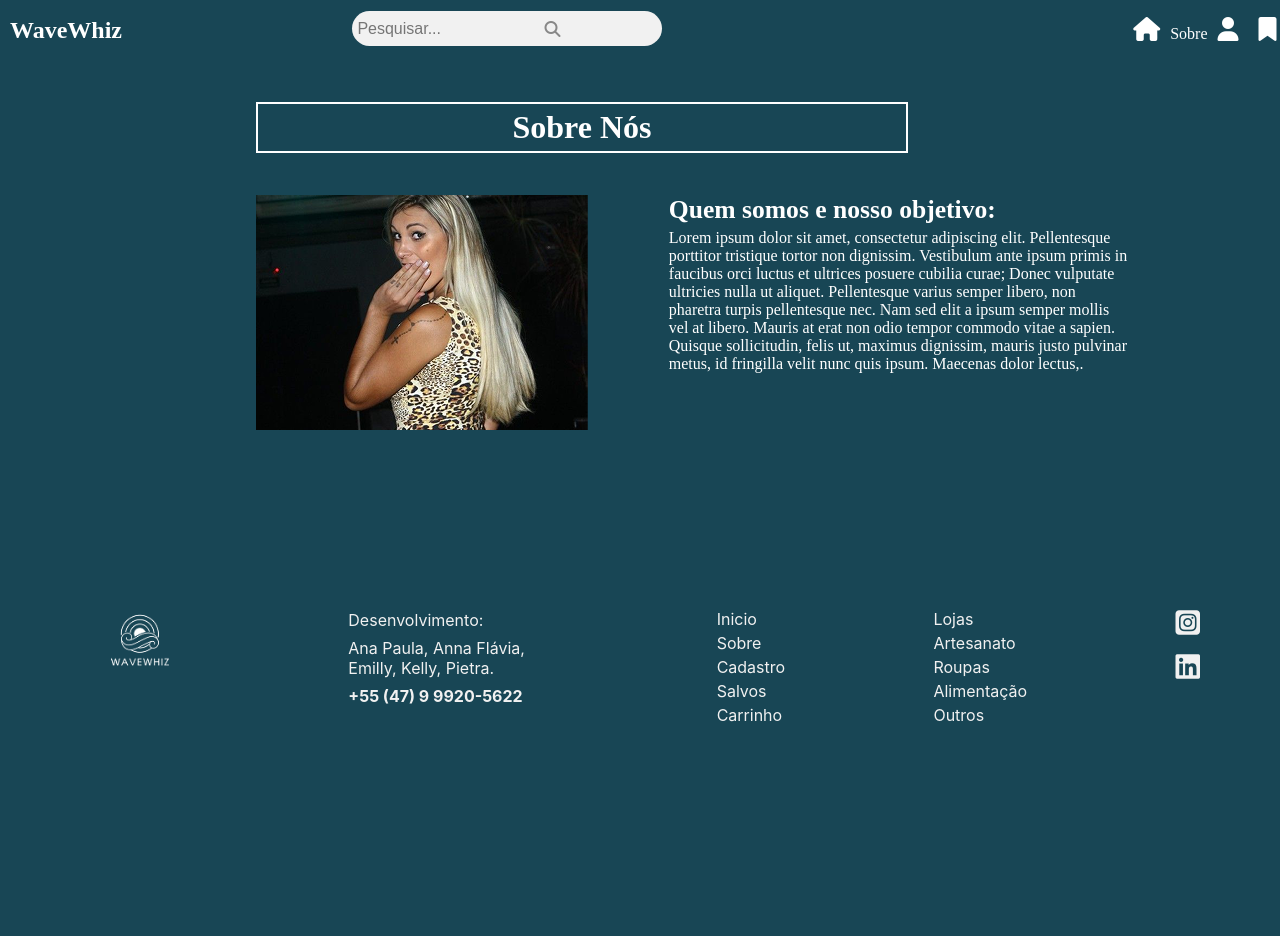
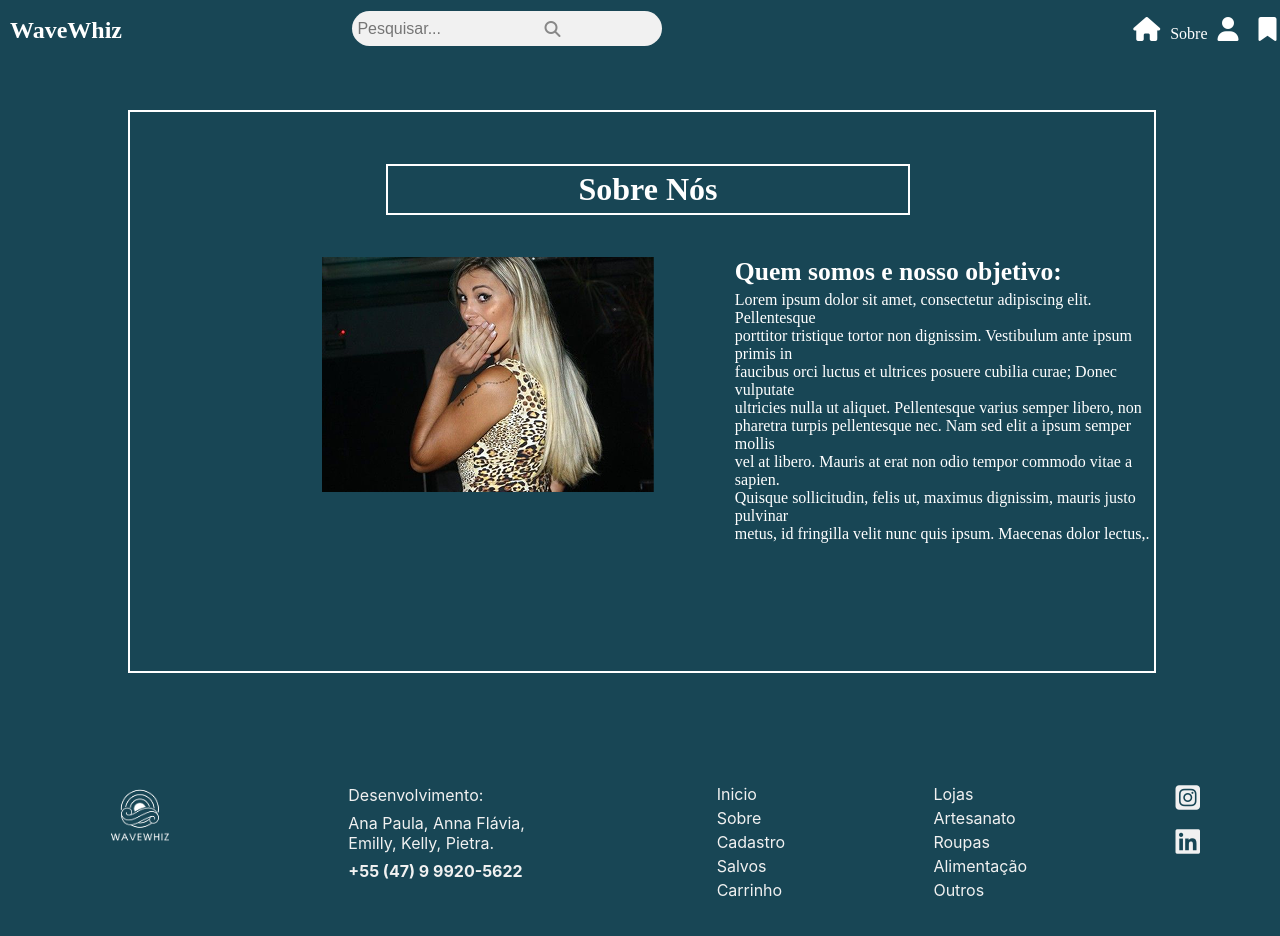
Before and after one commit to hackathon-capri/wavewhiz, a Vue app in the folder projeto/: page /sobre-nos in a window 1280 px wide. Shown: the top 936 px of the page. Before the commit the page ends 800 px from the top, so only its background shows below. Built offline with nearby package versions, Linux system fonts and the light colour scheme.

Commit message:
Alterações no Sobre Nós #8

```diff
--- a/projeto/src/views/SobreNosView.vue
+++ b/projeto/src/views/SobreNosView.vue
@@ -22,6 +22,11 @@
   </main>
 </template>
 <style scoped>
+main{
+  border: 2px solid white;
+  width: 80%;
+  margin: 5vw 0 5vw 10vw;
+}
 h1{
   margin: 4vw 18vw 2vw 20vw;
   text-align: center;
@@ -37,7 +42,7 @@ h1{
  margin: 1vw 0 10vw 0;
 }
 .esquerda{
-  margin: 0 0 0 20vw;
+  margin: 0 0 0 15vw;
 }
 .direita{
   margin: 0 0 0 6vw;
```
